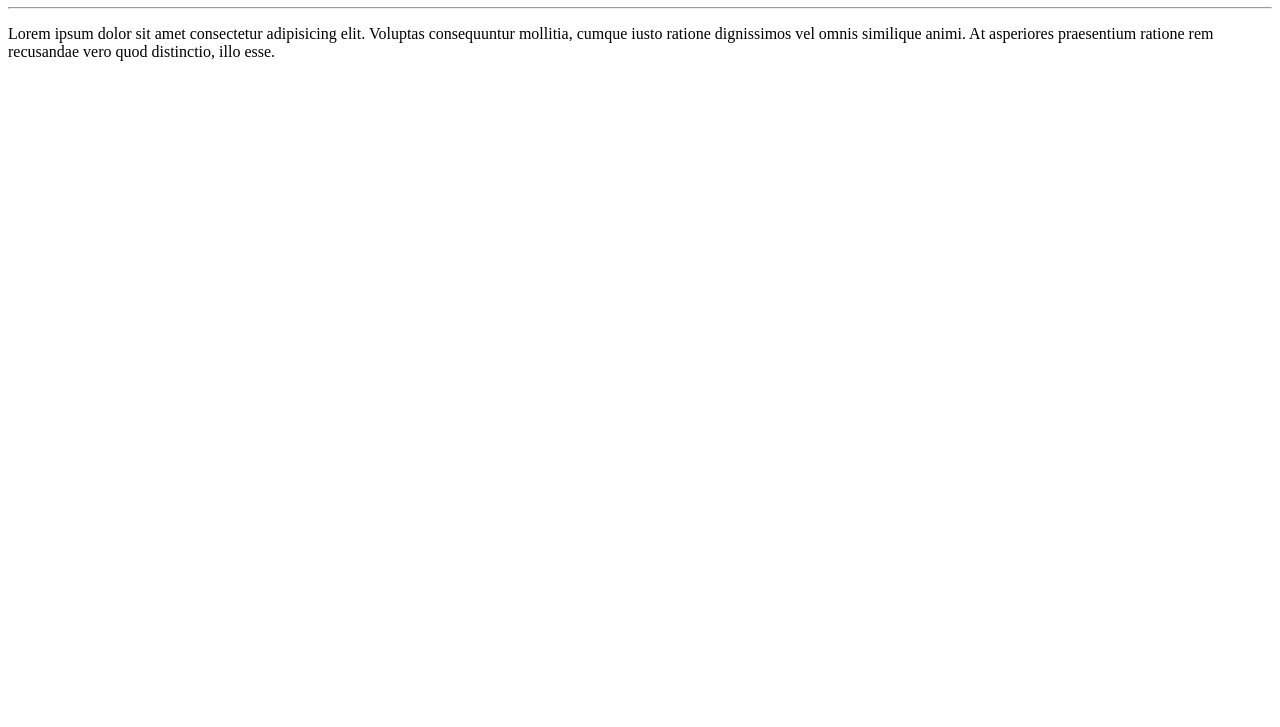
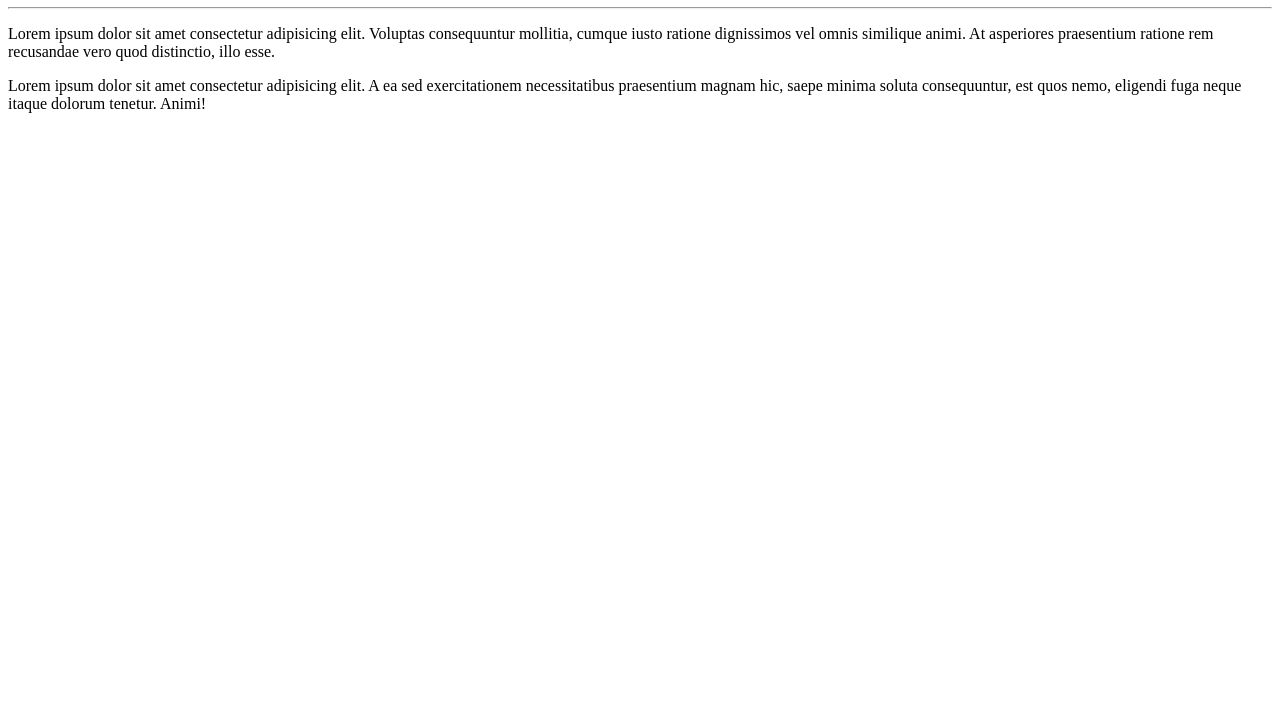
Before and after one commit to JoaoPedro1240/Ola-Mundo, a plain HTML site: page site-exemplo/index.html in a window 1280 px wide. Shown: the part 73-800 px from the top of the page. Drawn offline with Linux system fonts and the light colour scheme.

Commit message:
adicionei um parágrafo

```diff
--- a/site-exemplo/index.html
+++ b/site-exemplo/index.html
@@ -9,5 +9,6 @@
     <h1>Olá, Mundo!</h1>
     <hr>
     <p>Lorem ipsum dolor sit amet consectetur adipisicing elit. Voluptas consequuntur mollitia, cumque iusto ratione dignissimos vel omnis similique animi. At asperiores praesentium ratione rem recusandae vero quod distinctio, illo esse.</p>
+    <p>Lorem ipsum dolor sit amet consectetur adipisicing elit. A ea sed exercitationem necessitatibus praesentium magnam hic, saepe minima soluta consequuntur, est quos nemo, eligendi fuga neque itaque dolorum tenetur. Animi!</p>
 </body>
 </html>
```
